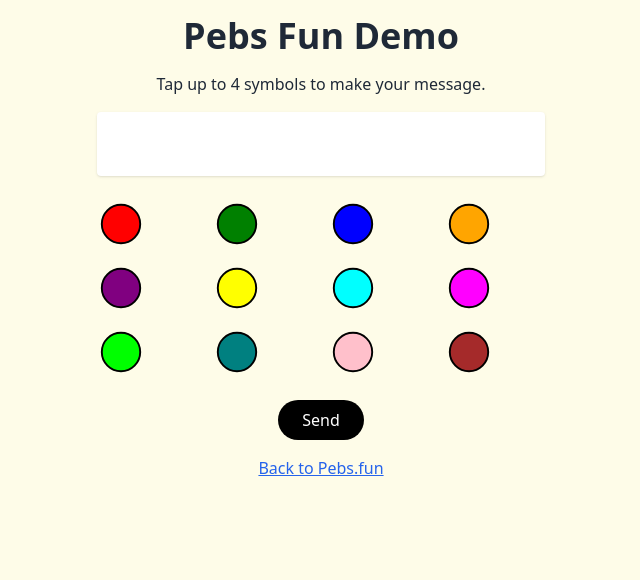
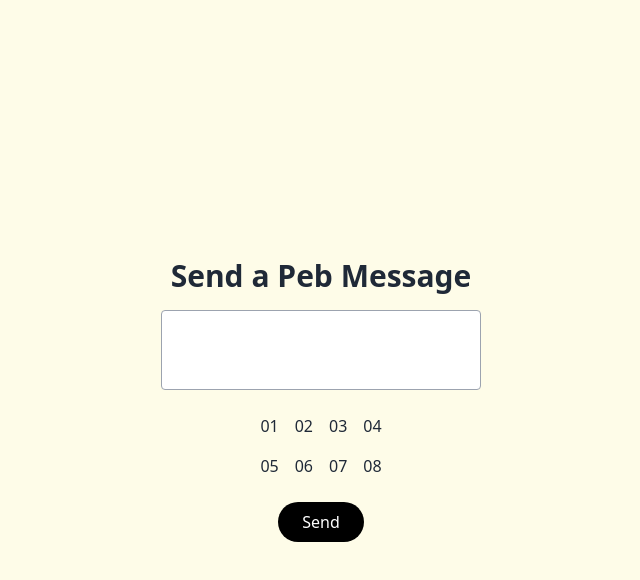
Before and after one commit to drhoo/pebs-fun-site, a plain HTML site: page demo.html in a window 1280 px wide. Both pictures are taken after a click on the button "Send". Shown: the whole page, without its empty margins (319-959 px from the left). Drawn offline with nearby package versions, Linux system fonts and the light colour scheme.

Commit message:
Add files via upload

```diff
--- a/demo.html
+++ b/demo.html
@@ -1,79 +1,60 @@
 
 <!DOCTYPE html>
-
 <html lang="en">
 <head>
-<meta charset="utf-8"/>
-<meta content="width=device-width, initial-scale=1.0" name="viewport"/>
-<title>Pebs Fun Demo</title>
+  <meta charset="UTF-8" />
+  <title>Pebs Demo</title>
+  <meta name="viewport" content="width=device-width, initial-scale=1.0" />
   <script src="https://cdn.tailwindcss.com"></script>
   <style>
     html { scroll-behavior: smooth; }
-    .symbol-button img {
-      width: 3rem;
-      height: 3rem;
-    }
-    .message-bar {
-      min-height: 4rem;
-      display: flex;
-      justify-content: center;
-      align-items: center;
-      flex-wrap: nowrap;
-      overflow-x: auto;
-    }
-    .message-bar img {
-      width: 3rem;
-      height: 3rem;
-      margin: 0 0.25rem;
-    }
   </style>
 </head>
-<body class="bg-yellow-50 text-gray-800 font-sans text-center p-4">
-<h1 class="text-4xl font-bold mb-4">Pebs Fun Demo</h1>
-<p class="mb-4">Tap up to 4 symbols to make your message.</p>
-<div class="message-bar bg-white rounded shadow mb-6 mx-auto max-w-md" id="messageBar"></div>
-<div class="grid grid-cols-4 gap-4 justify-center max-w-md mx-auto mb-6">
-<!-- Symbol Buttons -->
-<!-- These will load from the symbols folder -->
+<body class="bg-yellow-50 text-gray-800 font-sans min-h-screen flex flex-col justify-center items-center px-4">
+
+  <h1 class="text-3xl font-bold mb-4">Send a Peb Message</h1>
+  <div id="display" class="text-5xl mb-6 h-20 flex items-center justify-center w-full max-w-xs border border-gray-400 rounded bg-white mx-auto text-center"></div>
+
+  <!-- Keyboard Area -->
+  <div class="flex justify-center w-full">
+    <div class="grid grid-cols-4 gap-4 max-w-xs">
+      <button class="peb-btn">01</button>
+      <button class="peb-btn">02</button>
+      <button class="peb-btn">03</button>
+      <button class="peb-btn">04</button>
+      <button class="peb-btn">05</button>
+      <button class="peb-btn">06</button>
+      <button class="peb-btn">07</button>
+      <button class="peb-btn">08</button>
+    </div>
+  </div>
+
+  <div class="mt-6">
+    <button id="sendBtn" class="bg-black text-white px-6 py-2 rounded-full hover:bg-gray-800 transition">Send</button>
+  </div>
+
   <script>
-      const symbols = Array.from({length: 12}, (_, i) => `symbols/${String(i + 1).padStart(2, '0')}.svg`);
-      const messageBar = [];
+    const display = document.getElementById("display");
+    const buttons = document.querySelectorAll(".peb-btn");
+    const sendBtn = document.getElementById("sendBtn");
 
-      function renderSymbols() {
-        const container = document.currentScript.parentElement;
-        symbols.forEach((src, idx) => {
-          const btn = document.createElement("button");
-          btn.className = "symbol-button";
-          const img = document.createElement("img");
-          img.src = src;
-          img.alt = `Symbol ${idx + 1}`;
-          btn.onclick = () => {
-            if (messageBar.length < 4) {
-              messageBar.push(src);
-              updateMessageBar();
+    let message = [];
+
+    buttons.forEach(btn => {
+      btn.addEventListener("click", () => {
+        if (message.length < 4) {
+          message.push(btn.textContent);
+          display.textContent = message.join(" ");
         }
-          };
-          btn.appendChild(img);
-          container.appendChild(btn);
       });
-      }
+    });
 
-      function updateMessageBar() {
-        const bar = document.getElementById("messageBar");
-        bar.innerHTML = "";
-        messageBar.forEach(src => {
-          const img = document.createElement("img");
-          img.src = src;
-          bar.appendChild(img);
+    sendBtn.addEventListener("click", () => {
+      alert("Message sent: " + message.join(" "));
+      message = [];
+      display.textContent = "";
     });
-      }
+  </script>
 
-      renderSymbols();
-    </script>
-</div>
-<button class="bg-black text-white px-6 py-2 rounded-full hover:bg-gray-800 transition mb-4" onclick="alert('Message sent!')">Send</button>
-<div>
-<a class="text-blue-600 underline" href="index.html">Back to Pebs.fun</a>
-</div>
 </body>
 </html>
```
Lines whose indentation alone changed are shown as unchanged.
